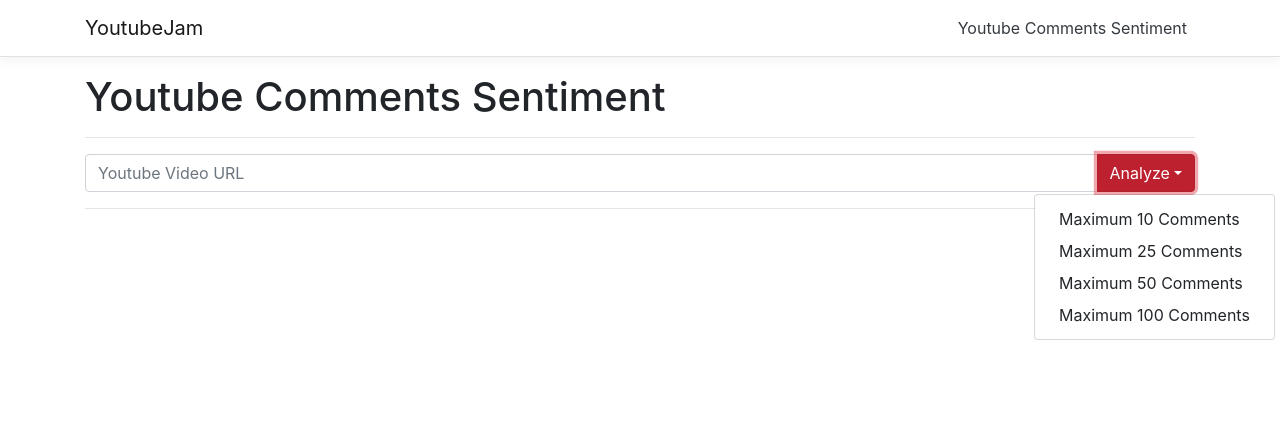
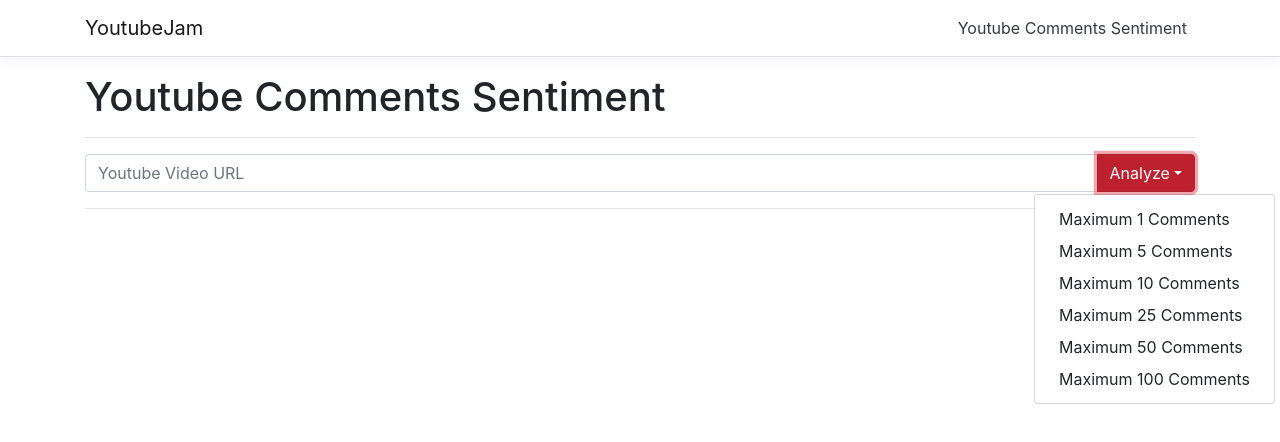
Before and after one commit to 1909-sep30-net/youtube-jam-angular, an Angular app: page /youtube-comments-sentiment in a window 1280 px wide. Both pictures are taken after a click on the button "Analyze". Shown: the top 442 px of the page. Built offline with nearby package versions, Linux system fonts and the light colour scheme.

Commit message:
Added loading screen functionality

```diff
--- a/src/components/youtube-comments-sentiment/youtube-comments-sentiment.component.html
+++ b/src/components/youtube-comments-sentiment/youtube-comments-sentiment.component.html
@@ -5,15 +5,17 @@
   <div class="input-group-append">
     <button class="btn btn-danger dropdown-toggle" type="button" data-toggle="dropdown" aria-haspopup="true" aria-expanded="false">Analyze</button>
     <div class="dropdown-menu">
-      <a class="dropdown-item" href="#" (click)="getCommentsSentiment(10)">Maximum 10 Comments</a>
-      <a class="dropdown-item" href="#" (click)="getCommentsSentiment(25)">Maximum 25 Comments</a>
-      <a class="dropdown-item" href="#" (click)="getCommentsSentiment(50)">Maximum 50 Comments</a>
-      <a class="dropdown-item" href="#" (click)="getCommentsSentiment(100)">Maximum 100 Comments</a>
+      <a class="dropdown-item" (click)="getCommentsSentiment(1)">Maximum 1 Comments</a>
+      <a class="dropdown-item" (click)="getCommentsSentiment(5)">Maximum 5 Comments</a>
+      <a class="dropdown-item" (click)="getCommentsSentiment(10)">Maximum 10 Comments</a>
+      <a class="dropdown-item" (click)="getCommentsSentiment(25)">Maximum 25 Comments</a>
+      <a class="dropdown-item" (click)="getCommentsSentiment(50)">Maximum 50 Comments</a>
+      <a class="dropdown-item" (click)="getCommentsSentiment(100)">Maximum 100 Comments</a>
     </div>
   </div>
 </div>
 <hr />
-<div *ngIf="safeEmbedUrl && sentimentAnalysis">
+<ng-template [ngIf]="display == 'analysis'">
   <div class="center">
     <h2>Youtube Video</h2>
   </div>
@@ -25,4 +27,11 @@
     </div>
     <comments-sentiment-table [sentimentAnalysis]="sentimentAnalysis"></comments-sentiment-table>
   </div>
-</div>
+</ng-template>
+<ng-template [ngIf]="display == 'loading'">
+  <div class="center">
+    <div class="spinner-grow text-danger" style="width: 4rem; height: 4rem;" role="status">
+      <span class="sr-only">Loading...</span>
+    </div>
+  </div>
+</ng-template>
--- a/src/components/youtube-comments-sentiment/youtube-comments-sentiment.component.ts
+++ b/src/components/youtube-comments-sentiment/youtube-comments-sentiment.component.ts
@@ -9,6 +9,7 @@
     styleUrls: ['./youtube-comments-sentiment.component.css']
 })
 export class YoutubeCommentsSentimentComponent {
+    display:string = "empty";
     videoUrl:string;
     safeEmbedUrl:SafeResourceUrl;
     sentimentAnalysis:SentimentAnalysis;
@@ -19,11 +20,15 @@
     }
 
     getCommentsSentiment(maxComments:string) {
+        this.display = "loading";
         let videoId:string = new URL(this.videoUrl).searchParams.get("v");
         this.safeEmbedUrl = this.sanitizer.bypassSecurityTrustResourceUrl(this.sanitizer.sanitize(SecurityContext.URL, "https://www.youtube.com/embed/" + videoId));
-        let obs = this.sentimentAnalysisService.getSentiment(videoId, maxComments).subscribe(result => {
-            console.log(result);
-            this.sentimentAnalysis = result;
-        }, error => console.error(error));
+        this.sentimentAnalysisService.getSentiment(videoId, maxComments).subscribe(
+            result => {
+                this.sentimentAnalysis = result;
+                this.display = "analysis";
+            },
+            error => console.error(error)
+        );
     }
 }
--- a/src/services/sentiment-analysis.service.ts
+++ b/src/services/sentiment-analysis.service.ts
@@ -12,6 +12,7 @@
     getSentiment(videoId:string, maxComments:string) {
         return this.http.get<SentimentAnalysis>(
             'https://localhost:44345/sentiment',
-            { params: new HttpParams().set("videoId", videoId).set("maxComments", maxComments) });
+            { params: new HttpParams().set("videoId", videoId).set("maxComments", maxComments) }
+        );
     }
 }
```
